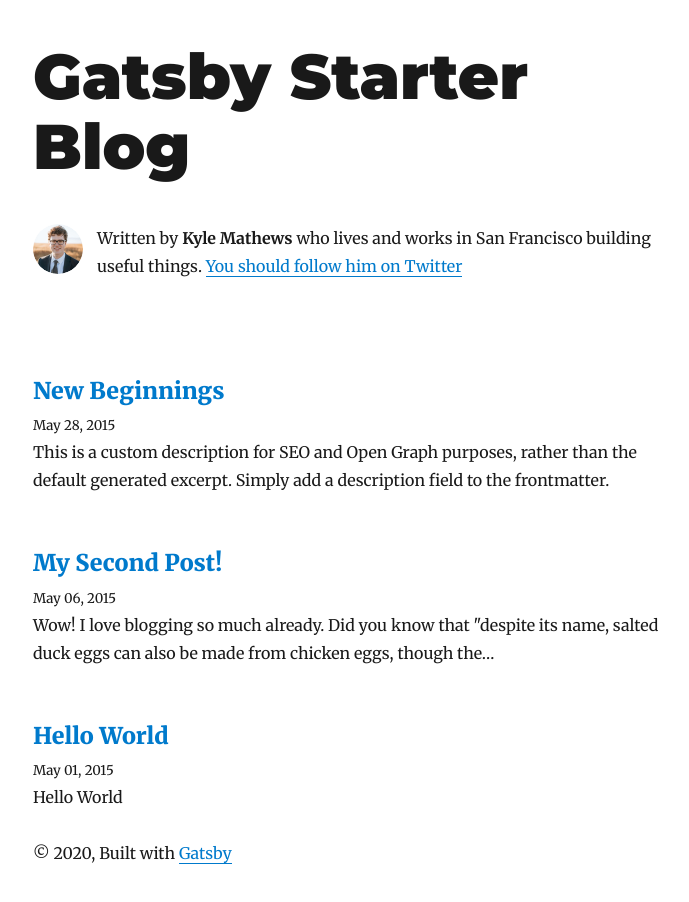
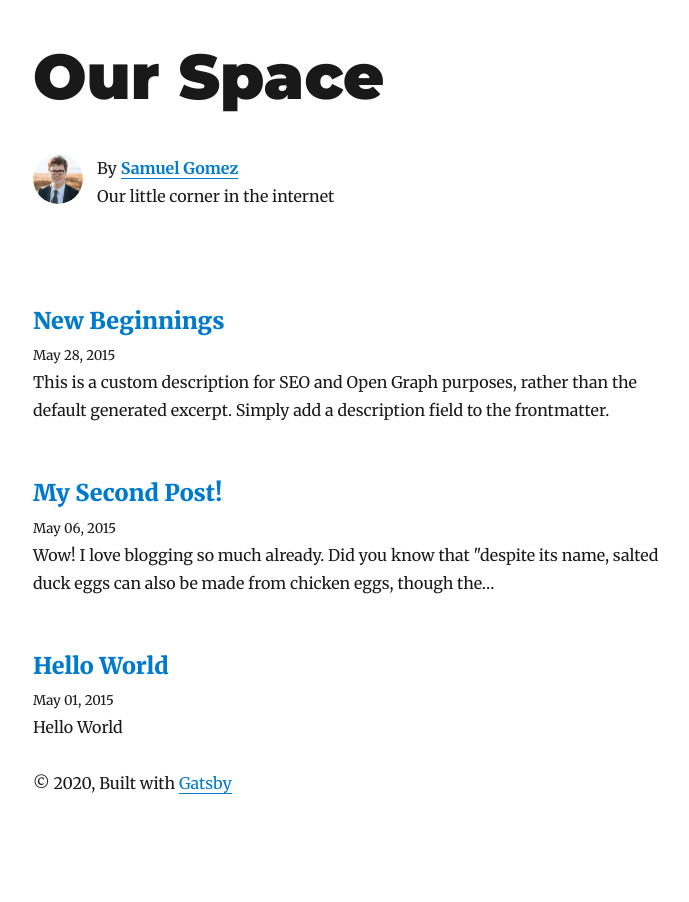
Before and after one commit to samgj18/our-space, a Gatsby site: page / in a window 1280 px wide. Shown: the whole page, without its empty margins (292-981 px from the left). After the commit the page ends 839 px from the top, so only its background shows below. Built offline with nearby package versions, Linux system fonts and the light colour scheme; Gatsby itself is replaced by a stand-in of ours; some packages are replaced by stand-ins of ours.

Commit message:
Changing base data

```diff
--- a/gatsby-config.js
+++ b/gatsby-config.js
@@ -1,14 +1,14 @@
 module.exports = {
   siteMetadata: {
-    title: `Gatsby Starter Blog`,
+    title: `Our Space`,
     author: {
-      name: `Kyle Mathews`,
-      summary: `who lives and works in San Francisco building useful things.`,
+      name: `Samuel Gomez`,
+      summary: `Our little corner in the internet`,
     },
-    description: `A starter blog demonstrating what Gatsby can do.`,
-    siteUrl: `https://gatsby-starter-blog-demo.netlify.app/`,
+    description: `Personal blog by Samuel Gomez. Code, life, and machine learning`,
+    siteUrl: `https://ourspace.netlify.app/`,
     social: {
-      twitter: `kylemathews`,
+      twitter: `samgj18`,
     },
   },
   plugins: [
--- a/src/components/bio.js
+++ b/src/components/bio.js
@@ -57,11 +57,18 @@
         }}
       />
       <p>
-        Written by <strong>{author.name}</strong> {author.summary}
-        {` `}
-        <a href={`https://twitter.com/${social.twitter}`}>
-          You should follow him on Twitter
-        </a>
+        By{` `}
+        <strong>
+          <a
+            href={`https://twitter.com/${social.twitter}`}
+            target="_blank"
+            rel="noreferrer"
+          >
+            {author.name}
+          </a>
+        </strong>
+        <br />
+        {author.summary}
       </p>
     </div>
   )
```
Also changed, not shown: static/android-chrome-192x192.png (added), static/android-chrome-512x512.png (added), static/apple-touch-icon-precomposed.png (added), static/apple-touch-icon.png (added), static/favicon-16x16.png (added), static/favicon-32x32.png (added), static/favicon.ico.
